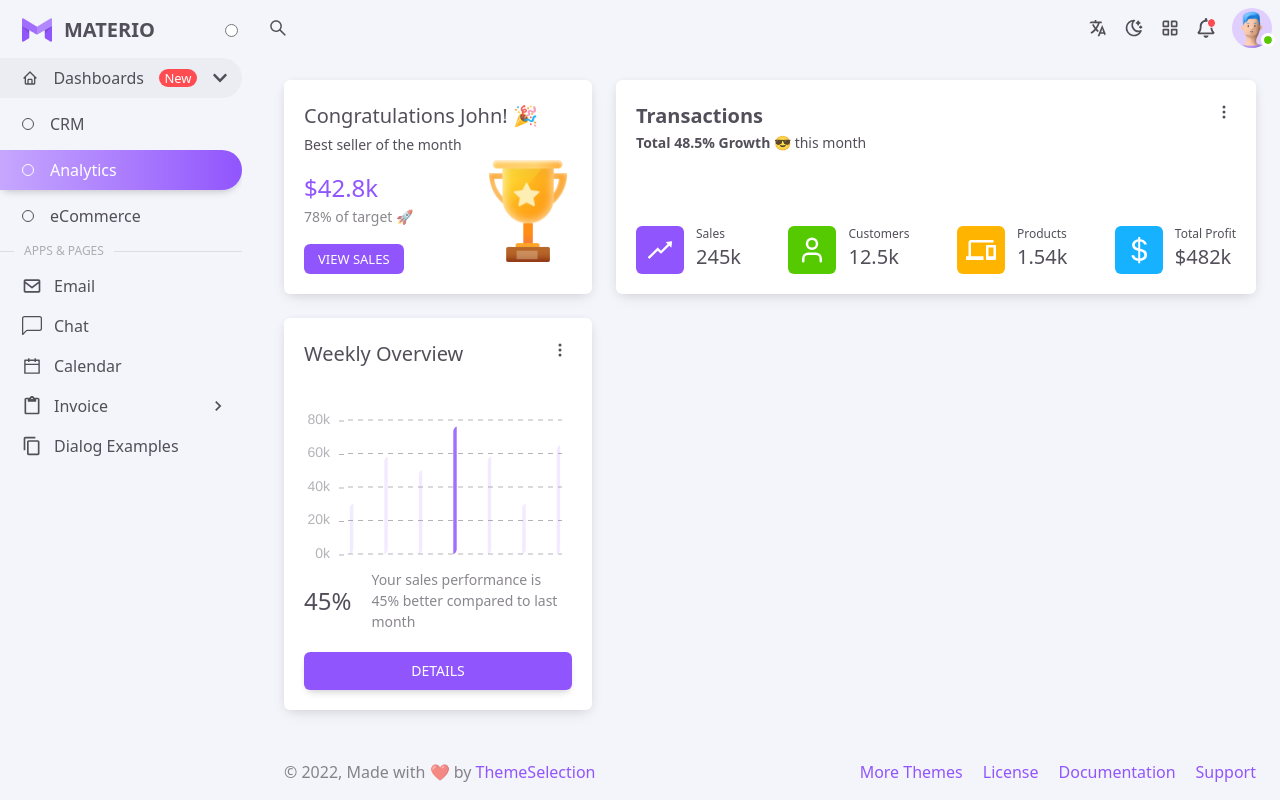
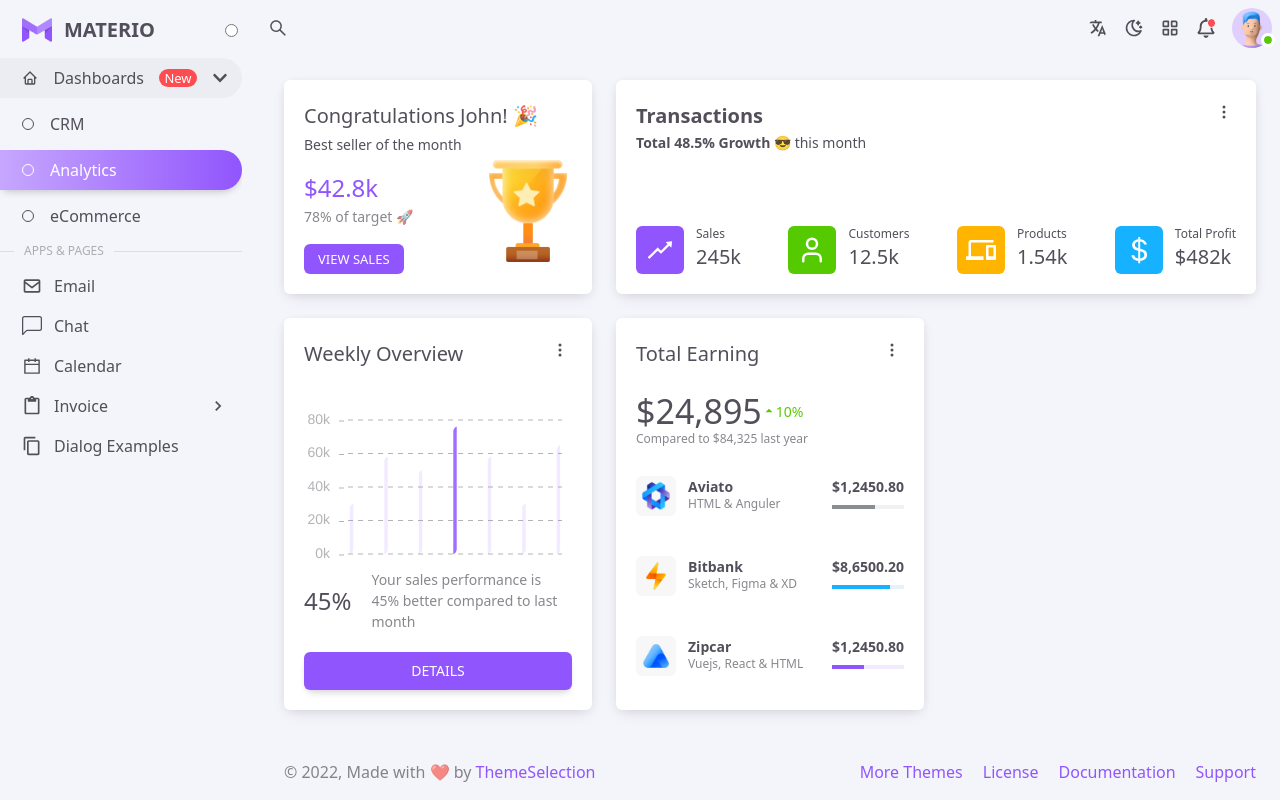
Before and after one commit to Ali503-7/Admin-Dashboard, a React (Vite) app: page / in a window 1280 px wide. Built offline with nearby package versions, Linux system fonts and the light colour scheme.

Commit message:
box-4 is all done

```diff
--- a/src/index.scss
+++ b/src/index.scss
@@ -192,7 +192,9 @@
 .Dark_Custom_Warning {
   background: linear-gradient(0deg, rgba(49, 45, 75, 0.88) 0%, rgba(49, 45, 75, 0.88) 100%), #FFB400;
 }
-
+.Dark_Bg_Info {
+  background: linear-gradient(0deg, rgba(49, 45, 75, 0.88) 0%, rgba(49, 45, 75, 0.88) 100%), #2196F3;
+}
 .Box {
   @apply bg-Light-Other-Paper_Card dark:bg-Dark-Other-Paper_Card shadow-Light_6 dark:shadow-Dark_6 p-5 rounded-md relative;
 }
--- a/src/pages/Analytics/Primary/Analytics.jsx
+++ b/src/pages/Analytics/Primary/Analytics.jsx
@@ -1,4 +1,5 @@
 import Congratulations from "../Secendary/Congratulations"
+import TotalErning from "../Secendary/TotalErning"
 import Transactions_2 from "../Secendary/Transaction_2"
 import WeeklyOverview from "../Secendary/WeeklyOverview"
 
@@ -17,6 +18,10 @@ const Analytics = () => {
       {/* box-3 */}
 
       <WeeklyOverview />
+
+      {/* box-4 */}
+
+      <TotalErning />
     </div>
   )
 }
--- /dev/null
+++ b/src/pages/Analytics/Secendary/TotalErning.jsx
@@ -0,0 +1,105 @@
+import Dots from "../../../components/Geniral/Dots";
+import { RiArrowUpSFill } from 'react-icons/ri'
+import Img1 from "../../../assets/Imgs/cards/logo-aviato.png"
+import Img2 from "../../../assets/Imgs/cards/logo-bitbank.png";
+import Img3 from "../../../assets/Imgs/cards/logo-zipcar.png";
+import { useContext } from "react";
+import { ThemeContext } from "../../../App";
+
+const TotalErning = () => {
+  const {dark} = useContext(ThemeContext)
+  return (
+    <div className="col-span-4 Box">
+      <Dots />
+      <h6 className="H6 pb-5">Total Earning</h6>
+      <div className="flex flex-col gap-5">
+        <div className="flex flex-col">
+          <h4 className="H4 flex items-center">
+            $24,895
+            <RiArrowUpSFill className="text-Light-Main-Success dark:text-Dark-Main-Success Body2 font-semibold" />{" "}
+            <span className="text-Light-Main-Success dark:text-Dark-Main-Success Body2 font-semibold">
+              10%
+            </span>
+          </h4>
+          <span className="Caption text-Light-Text-Secondary dark:text-Dark-Text-Primary">
+            Compared to $84,325 last year
+          </span>
+        </div>
+
+        <div className="py-[10px] flex felx-row justify-between">
+          <div className="flex flex-row gap-3">
+            <div className="w-10 h-10 bg-[rgba(58,53,65,0.04)] dark:bg-[rgba(231,227,252,0.04)] flex items-center justify-center rounded-md">
+              <img src={Img1} alt="Bank" className="w-7 h-7" />
+            </div>
+            <div className="flex flex-col">
+              <h5 className="Body2 !font-semibold">Aviato</h5>
+              <p className="Caption text-Light-Text-Secondary dark:text-Dark-Text-Primary">
+                HTML & Anguler
+              </p>
+            </div>
+          </div>
+          <div className="w-fit flex flex-col gap-2">
+            <h6 className="Body2 !font-semibold">$1,2450.80</h6>
+            <div
+              className={`relative w-full h-1  ${
+                dark ? "Dark_Bg_Secondary" : "Bg_Custom_Secondary"
+              }`}
+            >
+              <div className="absolute bg-Light-Main-Secondary dark:bg-Dark-Main-Secondary top-0 left-0 h-full w-[60%]"></div>
+            </div>
+          </div>
+        </div>
+
+        <div className="py-[10px] flex felx-row justify-between">
+          <div className="flex flex-row gap-3">
+            <div className="w-10 h-10 bg-[rgba(58,53,65,0.04)] dark:bg-[rgba(231,227,252,0.04)] flex items-center justify-center rounded-md">
+              <img src={Img2} alt="Bank" className="w-5 h-7" />
+            </div>
+            <div className="flex flex-col">
+              <h5 className="Body2 !font-semibold">Bitbank</h5>
+              <p className="Caption text-Light-Text-Secondary dark:text-Dark-Text-Primary">
+                Sketch, Figma & XD
+              </p>
+            </div>
+          </div>
+          <div className="w-fit flex flex-col gap-2">
+            <h6 className="Body2 !font-semibold">$8,6500.20</h6>
+            <div
+              className={`relative w-full h-1  ${
+                dark ? "Dark_Bg_Info" : "Bg_Custom_Info"
+              }`}
+            >
+              <div className="absolute bg-Light-Main-Info dark:bg-Dark-Main-Info top-0 left-0 h-full w-[80%]"></div>
+            </div>
+          </div>
+        </div>
+
+        <div className="py-[10px] flex felx-row justify-between">
+          <div className="flex flex-row gap-3">
+            <div className="w-10 h-10 bg-[rgba(58,53,65,0.04)] dark:bg-[rgba(231,227,252,0.04)] flex items-center justify-center rounded-md">
+              <img src={Img3} alt="Bank" className="w-7sssssssss h-6" />
+            </div>
+            <div className="flex flex-col">
+              <h5 className="Body2 !font-semibold">Zipcar</h5>
+              <p className="Caption text-Light-Text-Secondary dark:text-Dark-Text-Primary">
+                Vuejs, React & HTML
+              </p>
+            </div>
+          </div>
+          <div className="w-fit flex flex-col gap-2">
+            <h6 className="Body2 !font-semibold">$1,2450.80</h6>
+            <div
+              className={`relative w-full h-1  ${
+                dark ? "Dark_Bg_Primary" : "Bg_Custom_primary"
+              }`}
+            >
+              <div className="absolute bg-Light-Main-Primary dark:bg-Dark-Main-Primary top-0 left-0 h-full w-[45%]"></div>
+            </div>
+          </div>
+        </div>
+      </div>
+    </div>
+  );
+};
+
+export default TotalErning;
--- a/src/pages/Analytics/Secendary/WeeklyOverview.jsx
+++ b/src/pages/Analytics/Secendary/WeeklyOverview.jsx
@@ -140,7 +140,7 @@ const WeeklyOverview = () => {
   };
 
   return (
-    <div className="Box col-span-4">
+    <div className="Box col-span-4 flex flex-col justify-between">
       <h6 className="H6 text-Light-Text-Primary dark:text-Dark-Text-Primary pb-5">
         Weekly Overview
       </h6>
@@ -152,7 +152,9 @@ const WeeklyOverview = () => {
           Your sales performance is 45% better compared to last month
         </p>
       </div>
-      <button className="mt-5 w-full uppercase Button-M text-white bg-Light-Main-Primary shadow-Light_3 dark:shadow-Dark_3 h-[38px] px-5 rounded-md">Details</button>
+      <button className="mt-5 w-full uppercase Button-M text-white bg-Light-Main-Primary shadow-Light_3 dark:shadow-Dark_3 h-[38px] px-5 rounded-md">
+        Details
+      </button>
     </div>
   );
 };
```
